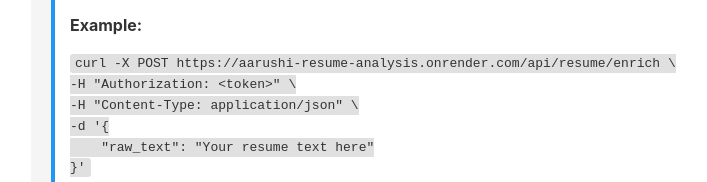
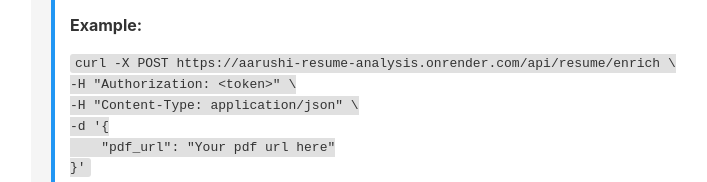
Before and after one commit to Aryanj33/resume-analysis, a website: page public/index.html in a window 1280 px wide. Shown: the part 770-952 px from the top of the page, without its empty margins (209-916 px from the left). Drawn offline with Linux system fonts and the light colour scheme.

Commit message:
Initial clean README

```diff
--- a/package.json
+++ b/package.json
@@ -10,6 +10,7 @@
   },
   "dependencies": {
     "@google/generative-ai": "^0.1.3",
+    "axios": "^1.7.9",
     "cors": "^2.8.5",
     "crypto-js": "^4.2.0",
     "dotenv": "^16.3.1",
--- a/public/index.html
+++ b/public/index.html
@@ -68,7 +68,7 @@
 -H "Authorization: &lt;token&gt;" \
 -H "Content-Type: application/json" \
 -d '{
-    "raw_text": "Your resume text here"
+    "pdf_url": "Your pdf url here"
 }'</code></pre>
       </div>
       <div class="endpoint">
```
Also changed, not shown: README.MD, 1 other file.
